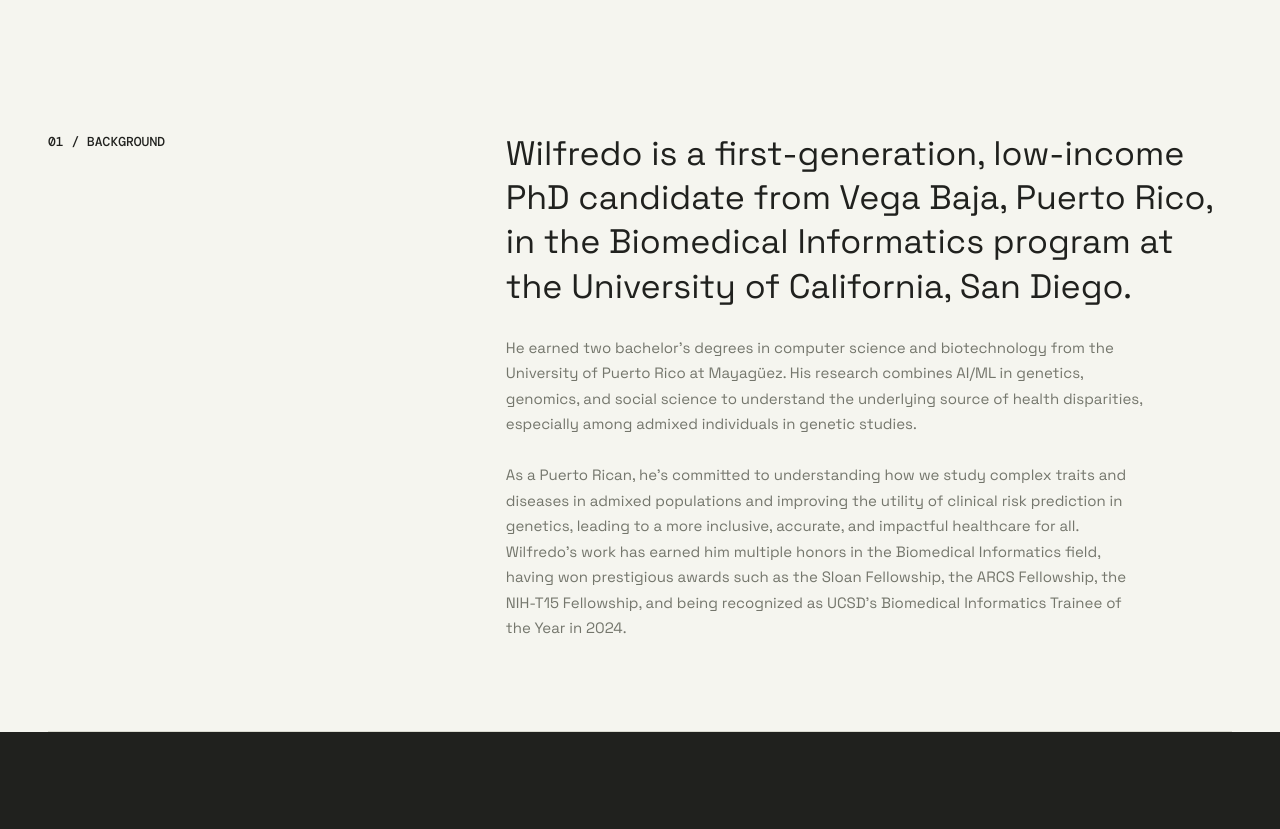
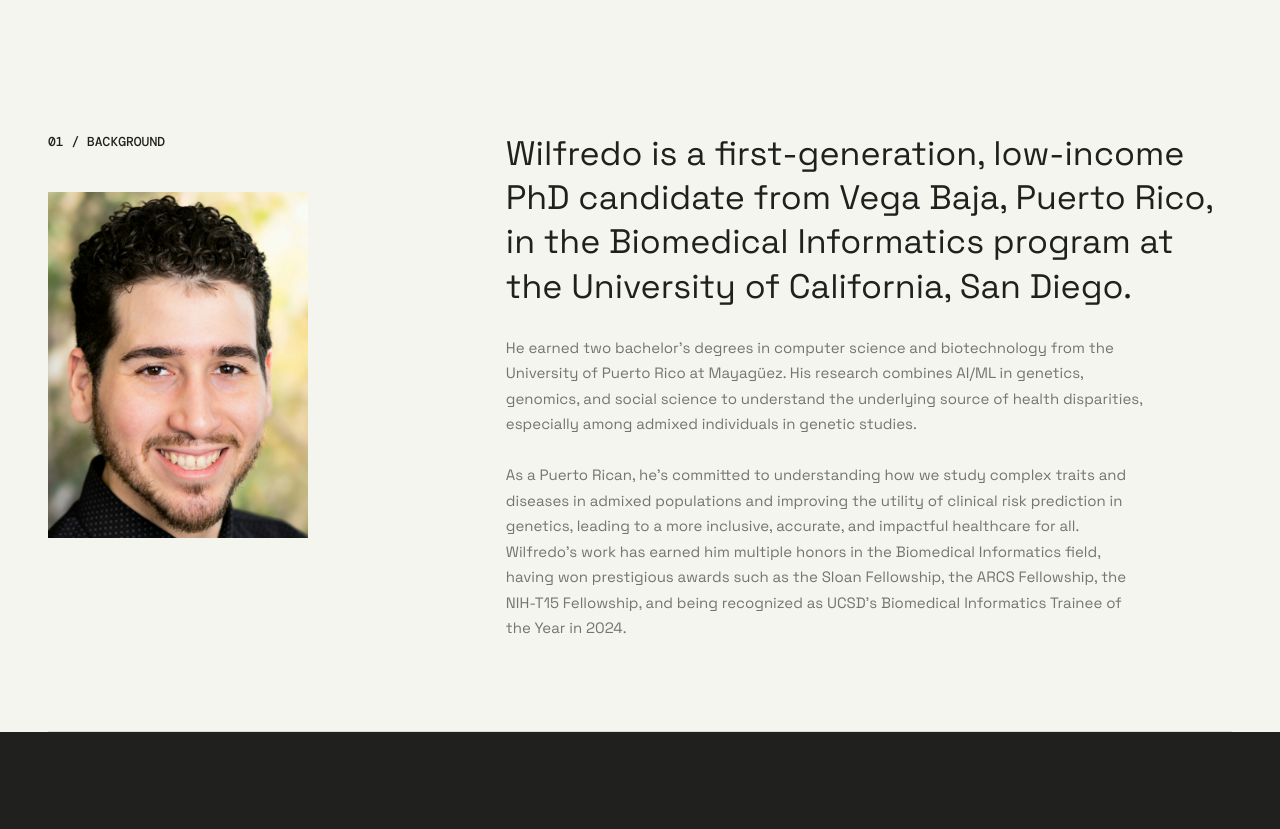
Before and after one commit to wgonzalezrivera/wilfredogabrielgonzalezrivera, a plain HTML site: page index.html in a window 1280 px wide. Shown: the part 700-1529 px from the top of the page. Drawn offline with nearby package versions, Linux system fonts and the light colour scheme.

Commit message:
commit headshot

```diff
--- a/index.html
+++ b/index.html
@@ -159,6 +159,19 @@
       gap: 8%;
       border-bottom: 1px solid var(--line);
     }
+    .about-header {
+      display: flex;
+      flex-direction: column;
+      gap: 40px;
+    }
+    .headshot {
+      width: 100%;
+      max-width: 260px;
+      aspect-ratio: 3/4;
+      object-fit: cover;
+      background-color: var(--line);
+      display: block;
+    }
     .about h2 { margin: 0; font-size: 13px; font-weight: 500; }
     .about-copy { max-width: 760px; }
     .about-copy p { margin: 0 0 26px; font-size: clamp(21px, 3vw, 34px); line-height: 1.3; letter-spacing: 0; }
@@ -180,9 +193,11 @@
     .reveal { animation: arrive 700ms both; }
     .reveal.delay { animation-delay: 120ms; }
     @keyframes arrive { from { opacity: 0; transform: translateY(14px); } to { opacity: 1; transform: translateY(0); } }
+
     @media (prefers-reduced-motion: reduce) {
       *, *::before, *::after { scroll-behavior: auto !important; animation-duration: .01ms !important; transition-duration: .01ms !important; }
     }
+
     @media (max-width: 760px) {
       .shell { width: min(calc(100% - 40px), 560px); }
       .topbar { min-height: 70px; }
@@ -194,11 +209,13 @@
       h1 { margin-left: -3px; font-size: clamp(56px, 14vw, 94px); letter-spacing: -4px; }
       .hero-aside { max-width: 480px; padding-left: 10%; }
       .hero-aside p { font-size: 19px; }
-      .about { min-height: 0; padding: 65px 0; grid-template-columns: 1fr; gap: 26px; }
+      .about { min-height: 0; padding: 65px 0; grid-template-columns: 1fr; gap: 40px; }
+      .headshot { max-width: 180px; }
       .contact { min-height: 0; padding: 66px 0 55px; align-items: start; flex-direction: column; }
       .contact h2 { font-size: 60px; letter-spacing: -3px; }
       footer { min-height: 72px; gap: 14px; font-size: 9px; }
     }
+
     @media (max-width: 380px) {
       .shell { width: calc(100% - 32px); }
       .wordmark { gap: 8px; }
@@ -243,7 +260,10 @@
     </section>
 
     <section class="about shell" id="about" aria-labelledby="about-title">
-      <h2 class="mono" id="about-title">01 / Background</h2>
+      <div class="about-header">
+        <h2 class="mono" id="about-title">01 / Background</h2>
+        <img src="Adobe%20Express%20-%20file.jpg" alt="Wilfredo Gabriel Gonzalez Rivera" class="headshot" loading="lazy">
+      </div>
       <div class="about-copy">
         <p>Wilfredo is a first-generation, low-income PhD candidate from Vega Baja, Puerto Rico, in the Biomedical Informatics program at the University of California, San Diego.</p>
         <p class="small-copy">He earned two bachelor’s degrees in computer science and biotechnology from the University of Puerto Rico at Mayagüez. His research combines AI/ML in genetics, genomics, and social science to understand the underlying source of health disparities, especially among admixed individuals in genetic studies.<br><br>As a Puerto Rican, he’s committed to understanding how we study complex traits and diseases in admixed populations and improving the utility of clinical risk prediction in genetics, leading to a more inclusive, accurate, and impactful healthcare for all. Wilfredo's work has earned him multiple honors in the Biomedical Informatics field, having won prestigious awards such as the Sloan Fellowship, the ARCS Fellowship, the NIH-T15 Fellowship, and being recognized as UCSD’s Biomedical Informatics Trainee of the Year in 2024.</p>
```
